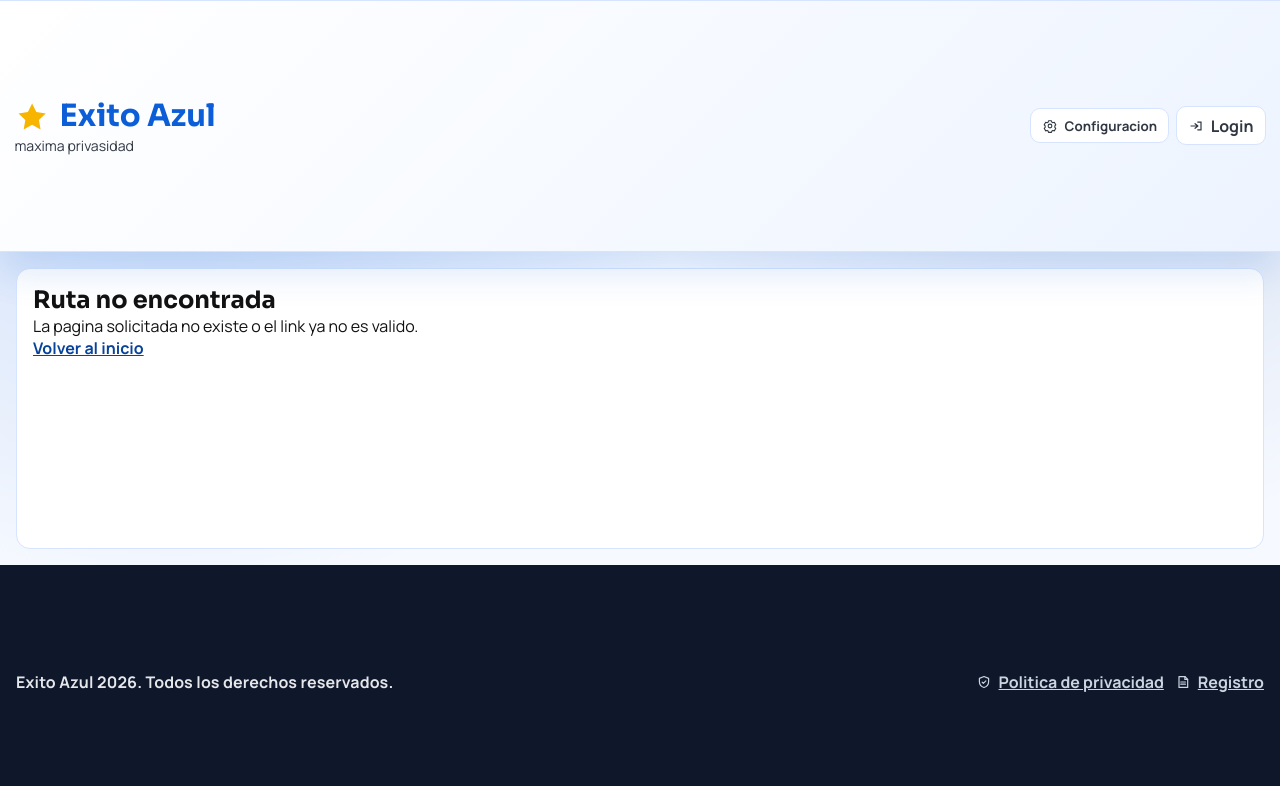
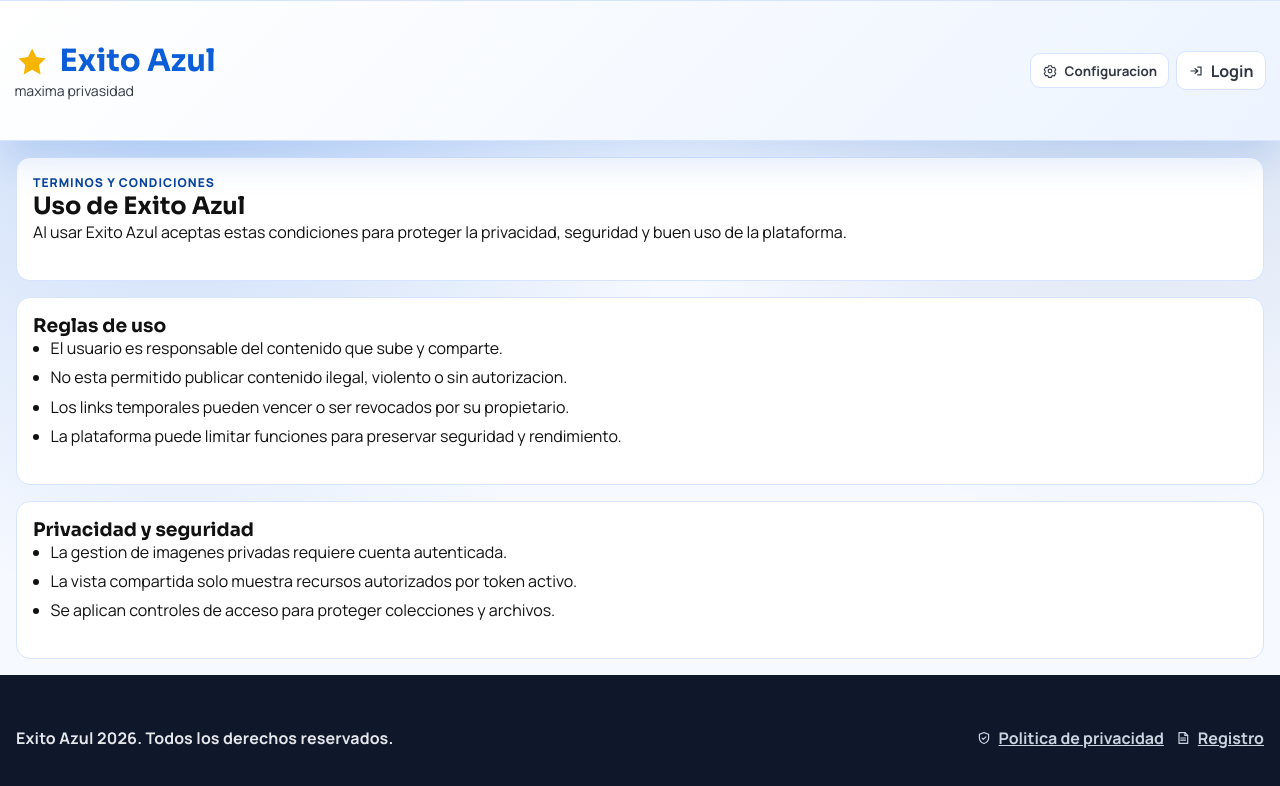
Before and after one commit to AdrianBenitezDev/exitoazul, a React (Vite) app in the folder frontend/: page /terms in a window 1280 px wide. Shown: the top 786 px of the page. Built offline with nearby package versions, Linux system fonts and the light colour scheme; no server answers.

Commit message:
feat(login): agrega copy comercial y pagina de terminos

```diff
--- a/frontend/src/app/router.tsx
+++ b/frontend/src/app/router.tsx
@@ -6,6 +6,7 @@ import SharedGalleryPage from '../pages/SharedGalleryPage';
 import RegisterPage from '../pages/RegisterPage';
 import LoginPage from '../pages/LoginPage';
 import PrivacyPolicyPage from '../pages/PrivacyPolicyPage';
+import TermsConditionsPage from '../pages/TermsConditionsPage';
 import NotFoundPage from '../pages/NotFoundPage';
 
 const router = createBrowserRouter([
@@ -42,6 +43,10 @@ const router = createBrowserRouter([
         element: <PrivacyPolicyPage />,
       },
       {
+        path: 'terms',
+        element: <TermsConditionsPage />,
+      },
+      {
         path: 's/:token',
         element: <SharedGalleryPage />,
       },
--- a/frontend/src/index.css
+++ b/frontend/src/index.css
@@ -1153,6 +1153,18 @@ code {
   justify-items: center;
 }
 
+.login-highlights {
+  list-style: none;
+  padding: 0;
+  margin: 0;
+  display: grid;
+  gap: 0.42rem;
+  color: var(--ink-soft);
+  font-weight: 600;
+  text-align: left;
+  width: min(100%, 500px);
+}
+
 .login-panel {
   display: grid;
   justify-items: center;
--- a/frontend/src/pages/LoginPage.tsx
+++ b/frontend/src/pages/LoginPage.tsx
@@ -1,5 +1,5 @@
 import { useEffect, useState, type FormEvent } from 'react';
-import { useLocation, useNavigate, useSearchParams } from 'react-router-dom';
+import { Link, useLocation, useNavigate, useSearchParams } from 'react-router-dom';
 import { getAuthErrorMessage } from '../auth/authErrors';
 import { useAuth } from '../auth/useAuth';
 
@@ -97,10 +97,16 @@ function LoginPage() {
       <section className="panel share-hero login-hero">
         <p className="eyebrow">Login</p>
         <h2>Accede para administrar tu galeria privada</h2>
-        <p>
-          Si la sesion no es valida, la ruta inicial redirige aqui automaticamente. Las URLs con
-          token de compartido (`/s/:token`) quedan publicas.
-        </p>
+        <ul className="login-highlights">
+          <li>-Administras tus imagenes y compartelas con quien tu quieras de una forma segura</li>
+          <li>-Exito Azul es una web especializada en el almacenamiento de contenido sencible</li>
+          <li>
+            -lee nuestro{' '}
+            <Link className="text-link" to="/terms#terms-conditions">
+              terminos y condiciones de uso
+            </Link>
+          </li>
+        </ul>
       </section>
 
       <section className="panel login-panel">
--- /dev/null
+++ b/frontend/src/pages/TermsConditionsPage.tsx
@@ -0,0 +1,35 @@
+function TermsConditionsPage() {
+  return (
+    <div className="page-stack" id="terms-conditions">
+      <section className="panel">
+        <p className="eyebrow">Terminos y Condiciones</p>
+        <h2>Uso de Exito Azul</h2>
+        <p>
+          Al usar Exito Azul aceptas estas condiciones para proteger la privacidad, seguridad y
+          buen uso de la plataforma.
+        </p>
+      </section>
+
+      <section className="panel">
+        <h3>Reglas de uso</h3>
+        <ul>
+          <li>El usuario es responsable del contenido que sube y comparte.</li>
+          <li>No esta permitido publicar contenido ilegal, violento o sin autorizacion.</li>
+          <li>Los links temporales pueden vencer o ser revocados por su propietario.</li>
+          <li>La plataforma puede limitar funciones para preservar seguridad y rendimiento.</li>
+        </ul>
+      </section>
+
+      <section className="panel">
+        <h3>Privacidad y seguridad</h3>
+        <ul>
+          <li>La gestion de imagenes privadas requiere cuenta autenticada.</li>
+          <li>La vista compartida solo muestra recursos autorizados por token activo.</li>
+          <li>Se aplican controles de acceso para proteger colecciones y archivos.</li>
+        </ul>
+      </section>
+    </div>
+  );
+}
+
+export default TermsConditionsPage;
```
